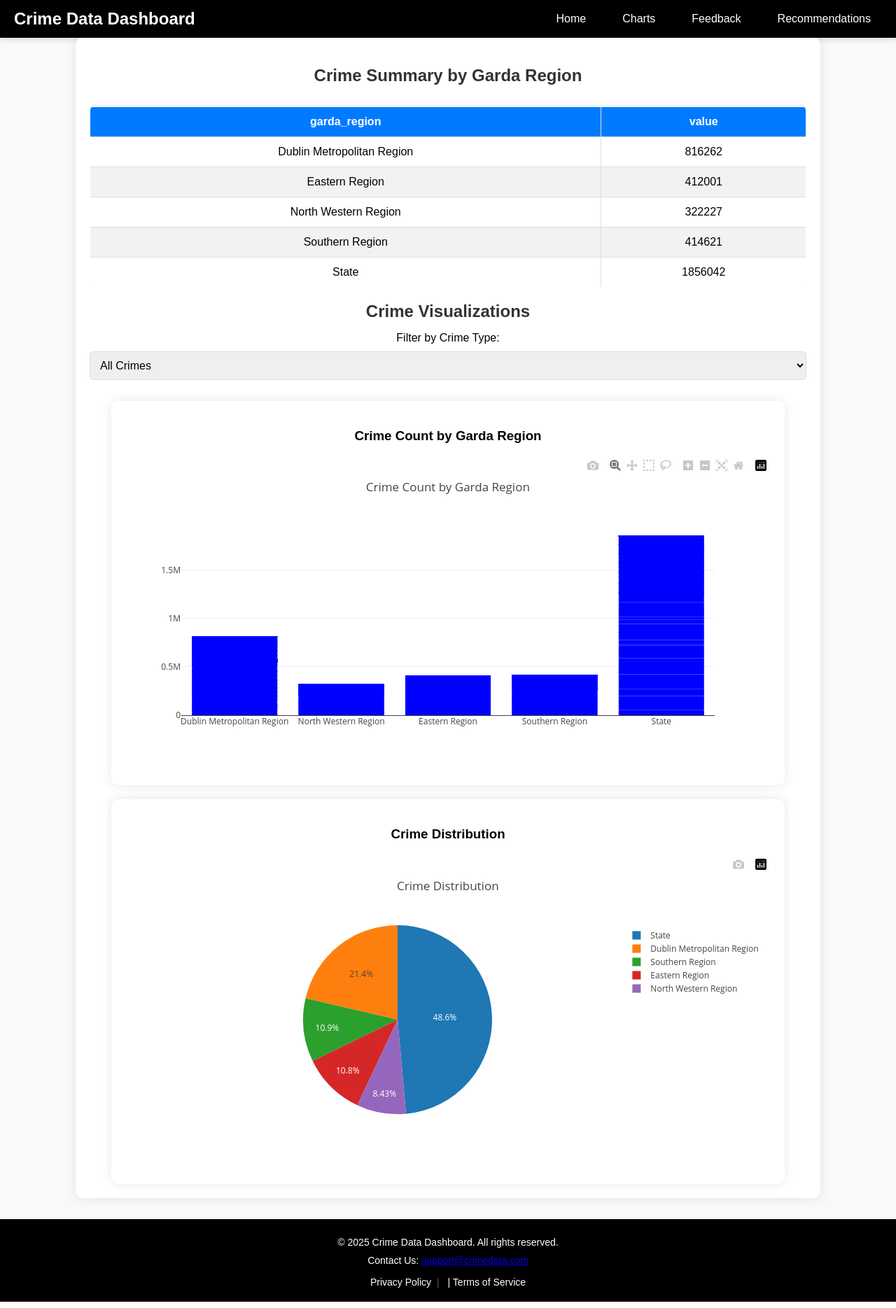
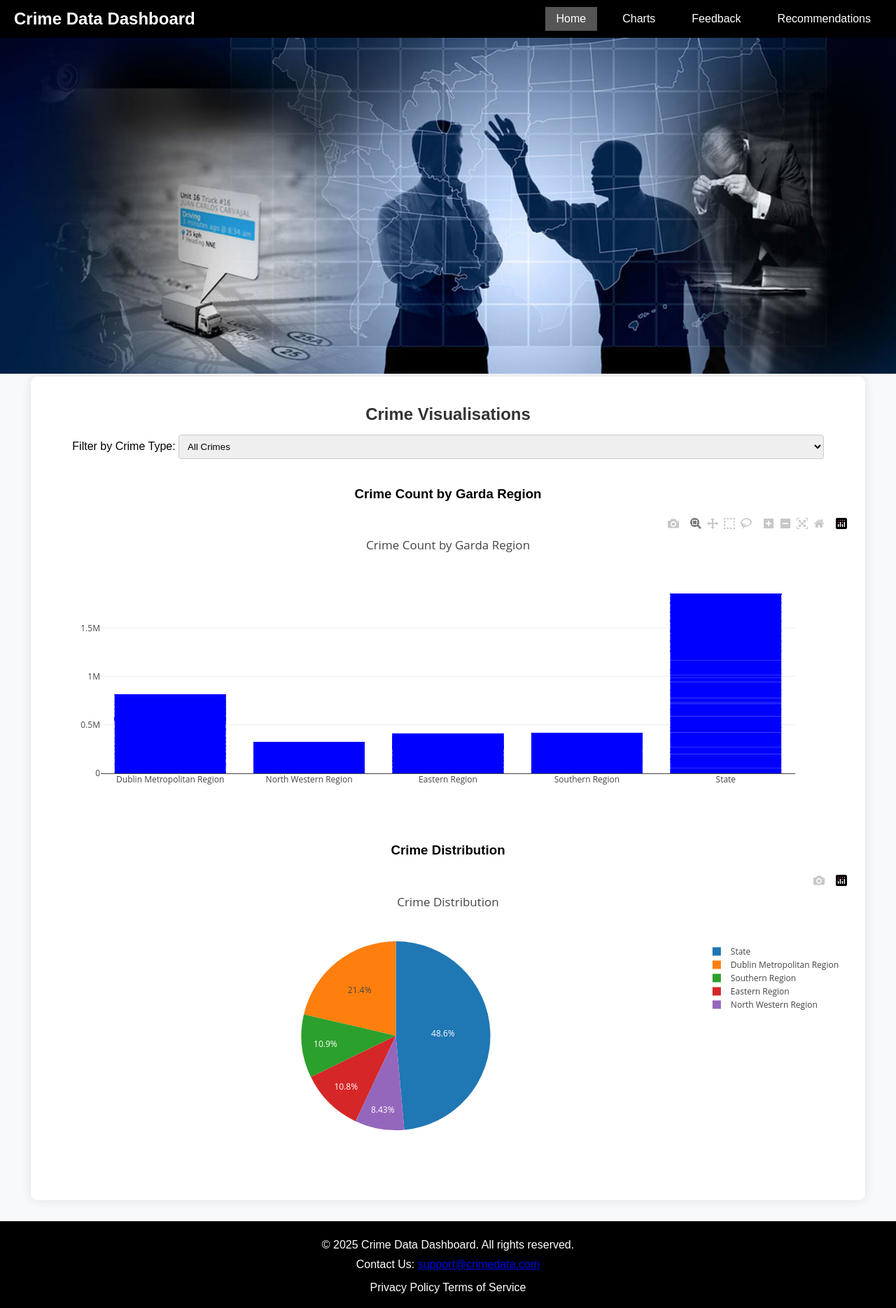
Before and after one commit to zirfan1/crime, a Flask app: page / in a window 1280 px wide. Shown: the whole page at 70% size. Run offline with Flask 3, Linux system fonts and the light colour scheme; some libraries are stand-ins or nearby versions.

Commit message:
Final version

```diff
--- a/app.py
+++ b/app.py
@@ -2,6 +2,7 @@ from flask import Flask, render_template, request, jsonify, redirect
 import pandas as pd
 import sqlite3
 import plotly.express as px
+import json
 
 app = Flask(__name__)
 
@@ -9,34 +10,13 @@ app = Flask(__name__)
 def load_and_clean_data():
     file_path = "data/RCD06.20250317132007.csv"
     df = pd.read_csv(file_path)
-
-    # Rename columns to lowercase with underscores
     df.columns = df.columns.str.lower().str.replace(" ", "_")
-
-    # Select relevant columns and rename for clarity
-    df = df.rename(columns={
-        "year": "year",
-        "type_of_offence": "type_of_offence",
-        "garda_region": "garda_region",
-        "value": "value"
-    })
-
-    # Remove missing values
+    df = df.rename(columns={"year": "year", "type_of_offence": "type_of_offence", "garda_region": "garda_region", "value": "value"})
     df = df.dropna(subset=["year", "type_of_offence", "garda_region", "value"])
-
-    # Ensure numeric values for crime statistics
     df["value"] = pd.to_numeric(df["value"], errors="coerce").fillna(0).astype(int)
-
     return df
 
 df = load_and_clean_data()
-
-# Analyze the distribution of 'value' across different 'type_of_offence'
-crime_counts = df.groupby('type_of_offence')['value'].sum()
-print("Crime Counts by Type of Offence:")
-print(crime_counts)
-
-
 
 # Initialize SQLite Database for Feedback
 def init_db():
@@ -55,20 +35,41 @@ def init_db():
 
 init_db()
 
-# Home Page - Display Crime Summary & Charts
 @app.route("/")
 def home():
-    crime_summary = df.groupby("garda_region")["value"].sum().reset_index()
-    table = crime_summary.to_html(classes="table table-striped", index=False)
-
-    # Pass data to charts
     crime_types = df["type_of_offence"].unique().tolist()
     crime_data = df.to_dict(orient="records")
-
-    return render_template("index.html", table=table, crime_types=crime_types, crime_data=crime_data)
+    return render_template("index.html", crime_types=crime_types, crime_data=crime_data)
 
 @app.route("/bar_chart_data")
 def bar_chart_data():
+    year = request.args.get('year', type=int)
+    crime_type = request.args.get('type')
+    query_data = df
+    if year:
+        query_data = query_data[query_data['year'] == year]
+    if crime_type and crime_type != 'All Types':
+        query_data = query_data[query_data['type_of_offence'] == crime_type]
+    crime_summary = query_data.groupby("garda_region")["value"].sum().reset_index()
+    return jsonify(crime_summary.to_dict(orient="records"))
+
+@app.route("/crime_pie_chart")
+def crime_pie_chart():
+    year = request.args.get('year', type=int)
+    crime_type = request.args.get('type')
+    query_data = df
+    if year:
+        query_data = query_data[query_data['year'] == year]
+    if crime_type and crime_type != 'All Types':
+        query_data = query_data[query_data['type_of_offence'] == crime_type]
+
+    crime_by_type = query_data.groupby("type_of_offence")["value"].sum().reset_index()
+    fig = px.pie(crime_by_type, values="value", names="type_of_offence", title="Crime Distribution by Type")
+    return jsonify(json.loads(fig.to_json()))
+
+
+@app.route("/line_chart_data")
+def line_chart_data():
     year = request.args.get('year', type=int)  # Gets year from query string, if present
     crime_type = request.args.get('type')  # Gets crime type from query string, if present
 
@@ -83,85 +84,47 @@ def bar_chart_data():
     if crime_type and crime_type != 'All Types':
         query_data = query_data[query_data['type_of_offence'] == crime_type]
 
-    crime_summary = query_data.groupby("garda_region")["value"].sum().reset_index()
-    return jsonify(crime_summary.to_dict(orient="records"))
+    crime_trend = query_data.groupby(["year", "garda_region"])["value"].sum().reset_index()
+    return jsonify(crime_trend.to_dict(orient="records"))
 
 
-@app.route("/crime_pie_chart")
-def crime_pie_chart():
-    # Aggregate crime data by type
-    crime_by_type = df.groupby("type_of_offence")["value"].sum().reset_index()
-
-    # Create an interactive pie chart with animations
-    fig = px.pie(crime_by_type,
-                 values="value",
-                 names="type_of_offence",
-                 title="Crime Distribution by Type",
-                 hole=0.4,  # Creates a donut effect
-                 labels={"type_of_offence": "Crime Type"},
-                 template="plotly_dark")
-
-    fig.update_traces(
-        textinfo="percent+label",
-        pull=[0.05] * len(crime_by_type),
-        hoverinfo="label+percent",
-        marker=dict(line=dict(color="#000000", width=2))
-    )
-
-    fig.update_layout(
-        transition={"duration": 800, "easing": "cubic-in-out"},
-        legend_title="Crime Categories"
-    )
-
-    return jsonify(fig.to_json())
 
 
-# Feedback Page
+
 @app.route("/feedback", methods=["GET"])
 def feedback():
     return render_template("feedback.html", regions=df["garda_region"].unique())
 
-# Submit Feedback
 @app.route("/submit_feedback", methods=["POST"])
 def submit_feedback():
     name = request.form["name"]
     region = request.form["region"]
     concern = int(request.form["concern"])
-
     conn = sqlite3.connect("data/feedback.db")
     cursor = conn.cursor()
     cursor.execute("INSERT INTO feedback (name, region, concern) VALUES (?, ?, ?)", (name, region, concern))
     conn.commit()
     conn.close()
-
     return redirect("/feedback_summary")
 
-# Display Feedback Summary
 @app.route("/feedback_summary")
 def feedback_summary():
     conn = sqlite3.connect("data/feedback.db")
     df_feedback = pd.read_sql_query("SELECT region, AVG(concern) as avg_concern FROM feedback GROUP BY region", conn)
     conn.close()
-
     return render_template("feedback_summary.html", table=df_feedback.to_html(classes="table table-striped"))
 
 @app.route("/recommendations")
 def recommendations():
     conn = sqlite3.connect("data/feedback.db")
     cursor = conn.cursor()
-    # Fetch average concern per region where the average concern is above a certain threshold
     cursor.execute("SELECT region, AVG(concern) as avg_concern FROM feedback GROUP BY region HAVING AVG(concern) >= 7")
     high_concern_areas = cursor.fetchall()
     conn.close()
-
-    # Convert to a format suitable for Plotly, if using directly in JavaScript
     regions = [area[0] for area in high_concern_areas]
     concerns = [area[1] for area in high_concern_areas]
-
     return render_template("recommendations.html", regions=regions, concerns=concerns)
 
-
-# Charts Page - Displays Graphs
 @app.route("/charts")
 def charts():
     years = df["year"].unique().tolist()
--- a/data/clean_data.py
+++ b/data/clean_data.py
@@ -29,10 +29,10 @@ df.drop_duplicates(inplace=True)
 cleaned_file_path = "data/cleaned_crime_data.csv"
 df.to_csv(cleaned_file_path, index=False)
 
-print(f"\n✅ Data cleaning complete! Cleaned file saved at: {cleaned_file_path}")
+print(f"\n Data cleaning complete! Cleaned file saved at: {cleaned_file_path}")
 
 # Show summary of cleaned data
-print("\n📊 Cleaned Data Preview:")
+print("\n Cleaned Data Preview:")
 print(df.head())
-print("\n📌 Dataset Summary:")
+print("\n Dataset Summary:")
 print(df.info())
--- a/static/style.css
+++ b/static/style.css
@@ -9,7 +9,7 @@ body {
 
 /* Main Content Container */
 .container {
-    width: 80%;
+    width: 90%;
     margin: auto;
     padding: 20px;
     background: white;
@@ -29,70 +29,36 @@ h1, h2 {
     font-weight: bold;
 }
 
-/* Table Styling */
-.table-container {
-    overflow-x: auto;
+/* Form Styling */
+form {
     margin-top: 20px;
+    display: flex;
+    flex-direction: column;
+    align-items: center;
 }
 
-table {
-    width: 100%;
-    border-collapse: collapse;
-    margin-top: 10px;
-    background: white;
-    border-radius: 5px;
-    overflow: hidden;
-    box-shadow: 0px 0px 10px rgba(0, 0, 0, 0.1);
+label {
+    margin-bottom: 5px;
 }
 
-th, td {
-    padding: 12px;
-    border: 1px solid #ddd;
-    text-align: center;
+input[type="text"],
+input[type="number"],
+select {
+    width: 80%;
+    padding: 8px;
+    margin-bottom: 20px;
+    border: 1px solid #ccc;
+    border-radius: 4px;
 }
 
-th {
+button {
+    padding: 10px 20px;
     background-color: #007bff;
     color: white;
-    font-size: 16px;
-}
-
-tr:nth-child(even) {
-    background-color: #f2f2f2;
-}
-
-tr:hover {
-    background-color: #ddd;
-    transition: 0.3s;
-}
-
-/* Chart Container */
-.chart-container {
-    width: 90%;
-    margin: auto;
-    margin-top: 20px;
-    padding: 20px;
-    background: white;
-    border-radius: 10px;
-    box-shadow: 0px 0px 15px rgba(0, 0, 0, 0.1);
-    transition: transform 0.3s ease-in-out, box-shadow 0.3s ease-in-out;
-}
-
-.chart-container:hover {
-    transform: scale(1.02);
-    box-shadow: 0px 0px 20px rgba(0, 0, 0, 0.2);
-}
-
-/* Buttons */
-button {
-    padding: 12px 18px;
     border: none;
-    background-color: #007bff;
-    color: white;
-    font-size: 16px;
     border-radius: 5px;
     cursor: pointer;
-    transition: background 0.3s ease-in-out, transform 0.2s ease-in-out;
+    transition: background-color 0.3s, transform 0.2s;
 }
 
 button:hover {
@@ -101,47 +67,16 @@ button:hover {
 }
 
 button:active {
-    transform: scale(0.98);
+    transform: scale(0.95);
 }
 
-/* Form Styling */
-form {
-    background: white;
-    padding: 20px;
-    margin: 20px auto;
-    width: 60%;
-    border-radius: 8px;
-    box-shadow: 0px 0px 10px rgba(0, 0, 0, 0.1);
-}
-
-input, select, textarea {
-    width: 100%;
-    padding: 10px;
-    margin: 10px 0;
-    border: 1px solid #ddd;
-    border-radius: 5px;
-    font-size: 16px;
-    transition: border-color 0.3s ease-in-out, box-shadow 0.3s ease-in-out;
-}
-
-input:focus, select:focus, textarea:focus {
-    outline: none;
-    border-color: #007bff;
-    box-shadow: 0px 0px 5px rgba(0, 123, 255, 0.5);
-}
-
-/* Smooth Animations for Interactive Charts */
-.pie-chart-container {
-    animation: fadeIn 0.8s ease-in-out;
-}
-
+/* Footer Styling */
 footer {
-    background-color: #000; /* Black background */
-    color: #fff; /* White text */
+    background-color: #000;
+    color: #fff;
     text-align: center;
     padding: 20px 0;
     margin-top: 30px;
-    font-size: 14px; /* Slightly smaller text for subtlety */
 }
 
 .footer-content {
@@ -156,7 +91,7 @@ footer {
 }
 
 .footer-links {
-    margin-top: 10px; /* Extra space from contact info */
+    margin-top: 10px;
 }
 
 .footer-links a {
@@ -166,36 +101,24 @@ footer {
 }
 
 .footer-links a:hover {
-    color: #3498DB; /* Blue color for hover state */
-    text-decoration: underline; /* Adds underline on hover for better visibility */
+    color: #3498DB;
+    text-decoration: underline;
 }
 
-.footer-links a:not(:last-child):after {
-    content: "|";
-    margin: 0 8px; /* Space around the divider */
-    color: #555; /* Lighter grey for the divider to reduce focus */
-}
-
-
-/* Keyframe Animations */
-@keyframes fadeIn {
-    from {
-        opacity: 0;
-        transform: translateY(15px);
-    }
-    to {
-        opacity: 1;
-        transform: translateY(0);
+/* Responsive Design */
+@media (max-width: 768px) {
+    .container, .chart-container {
+        width: 95%;
     }
 }
 
 /* Navbar Styling */
 .navbar {
-    background-color: #000; /* Make navbar black */
+    background-color: #000;
     padding: 10px 20px;
     display: flex;
     align-items: center;
-    justify-content: space-between; /* Adjusts the space distribution */
+    justify-content: space-between;
     color: white;
     box-shadow: 0 4px 6px rgba(0,0,0,0.1);
 }
@@ -209,7 +132,7 @@ footer {
 
 nav {
     display: flex;
-    gap: 20px; /* Space between links */
+    gap: 20px;
 }
 
 .navbar a {
@@ -220,30 +143,9 @@ nav {
 }
 
 .navbar a:hover {
-    background-color: #333; /* Dark grey on hover */
+    background-color: #333;
 }
 
 .navbar a.active {
-    background-color: #555; /* Lighter grey for active link */
+    background-color: #555;
 }
-
-
-
-/* Responsive Design */
-@media (max-width: 768px) {
-    .container {
-        width: 95%;
-    }
-
-    form {
-        width: 90%;
-    }
-
-    table {
-        font-size: 14px;
-    }
-
-    button {
-        font-size: 14px;
-    }
-}
--- a/templates/feedback.html
+++ b/templates/feedback.html
@@ -59,7 +59,5 @@
             </div>
         </div>
     </footer>
-
-
 </body>
 </html>
--- a/templates/index.html
+++ b/templates/index.html
@@ -11,20 +11,19 @@
     <div class="navbar">
         <h1 class="navbar-title">Crime Data Dashboard</h1>
         <nav>
-            <a href="{{ url_for('home') }}" class="{{ 'active' if current_path == url_for('home') else '' }}">Home</a>
-            <a href="{{ url_for('charts') }}" class="{{ 'active' if current_path == url_for('charts') else '' }}">Charts</a>
-            <a href="{{ url_for('feedback') }}" class="{{ 'active' if current_path == url_for('feedback') else '' }}">Feedback</a>
-            <a href="{{ url_for('recommendations') }}" class="{{ 'active' if current_path == url_for('recommendations') else '' }}">Recommendations</a>
+            <a href="{{ url_for('home') }}" class="{{ 'active' if request.path == url_for('home') else '' }}">Home</a>
+            <a href="{{ url_for('charts') }}" class="{{ 'active' if request.path == url_for('charts') else '' }}">Charts</a>
+            <a href="{{ url_for('feedback') }}" class="{{ 'active' if request.path == url_for('feedback') else '' }}">Feedback</a>
+            <a href="{{ url_for('recommendations') }}" class="{{ 'active' if request.path == url_for('recommendations') else '' }}">Recommendations</a>
         </nav>
     </div>
 
+    <div class="banner">
+        <img src="{{ url_for('static', filename='banner.jpg') }}" alt="Banner" style="width:100%; height:auto;">
+    </div>
+
     <div class="container">
-        <h2>Crime Summary by Garda Region</h2>
-        <div class="table-container">
-            {{ table|safe }}
-        </div>
-
-        <h2>Crime Visualizations</h2>
+        <h2>Crime Visualisations</h2>
         <label for="crimeFilter">Filter by Crime Type:</label>
         <select id="crimeFilter">
             <option value="all">All Crimes</option>
@@ -69,13 +68,12 @@
         updateCharts("all");
     </script>
 
-
     <footer>
         <div class="footer-content">
             <p>© 2025 Crime Data Dashboard. All rights reserved.</p>
             <p>Contact Us: <a href="mailto:support@crimedata.com">support@crimedata.com</a></p>
             <div class="footer-links">
-                <a href="/privacy">Privacy Policy</a> |
+                <a href="/privacy">Privacy Policy</a>
                 <a href="/terms">Terms of Service</a>
             </div>
         </div>
```
Also changed, not shown: reset_feedback.py (added, +12 -0 lines), static/scripts.js (+33 -15 lines), templates/charts.html (+4 -32 lines), templates/recommendations.html (+21 -5 lines), data/feedback.db, static/banner.jpg (added), 2 other files.
